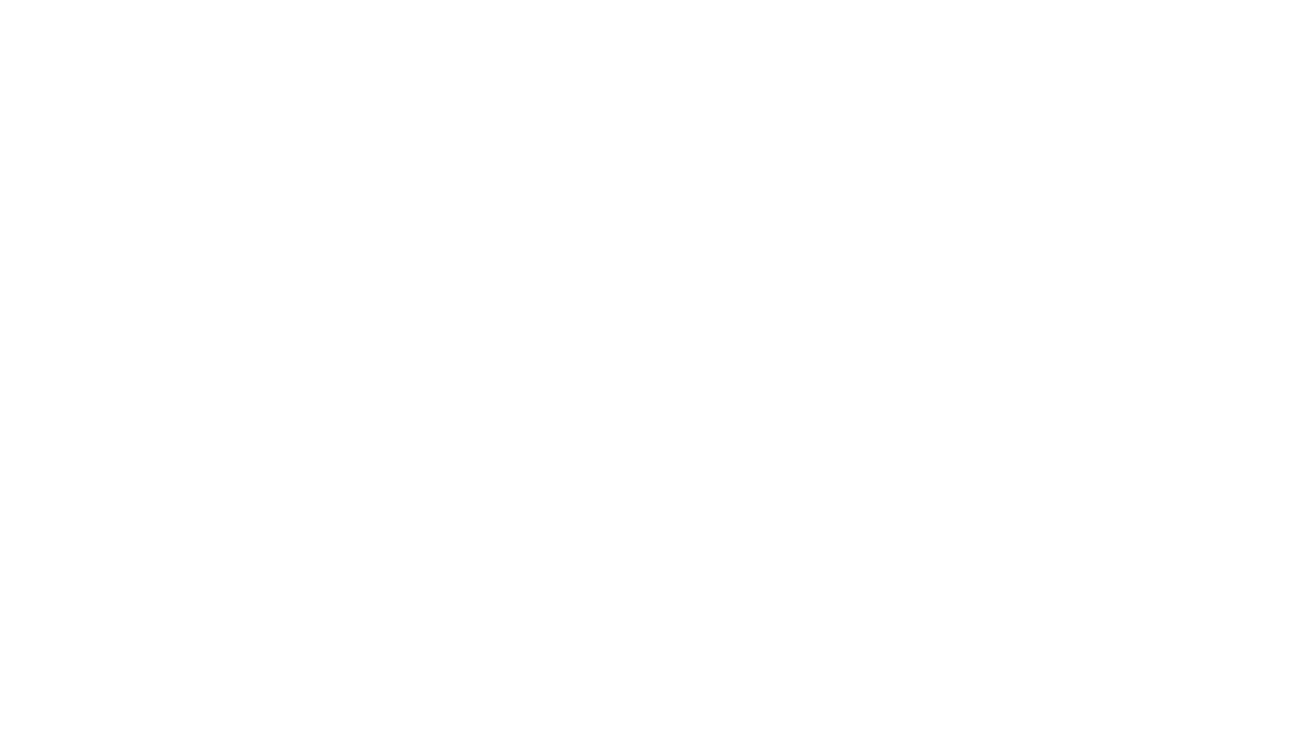
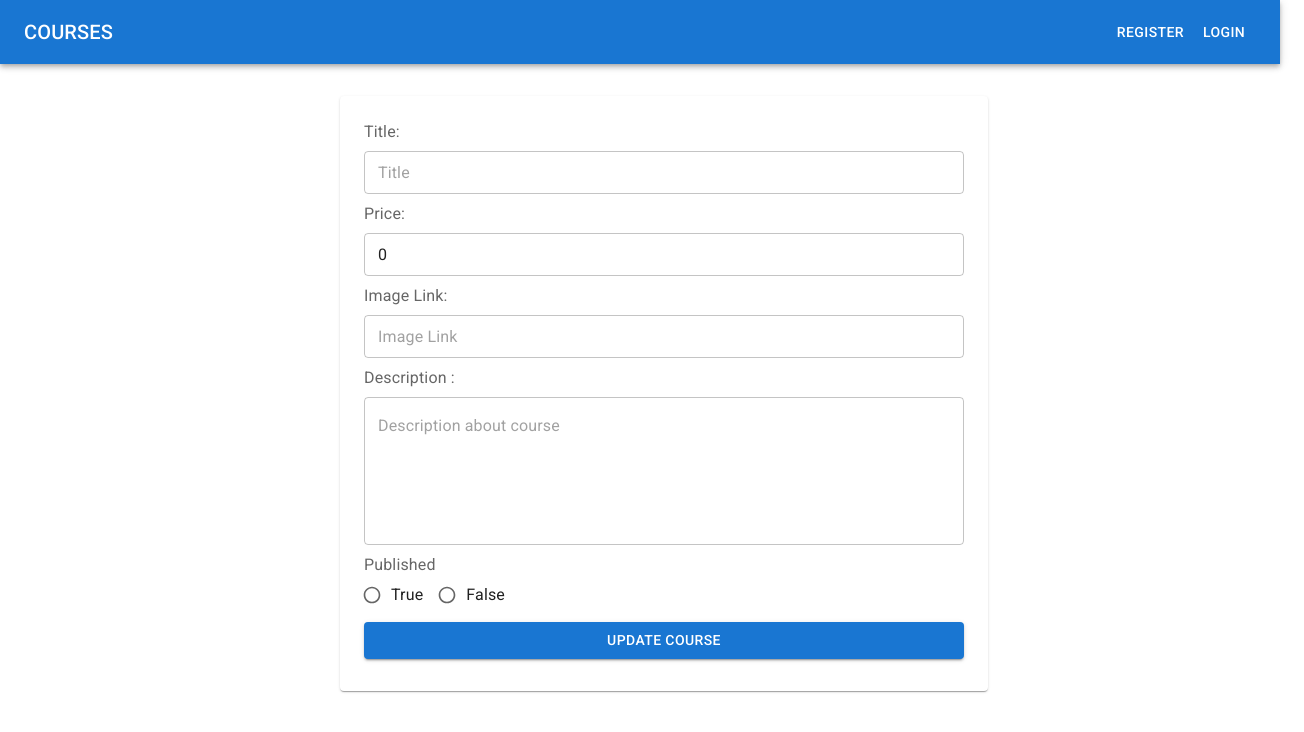
Before and after one commit to 100xDevs-hkirat/all-assignments, a React (Vite) app in the folder week-4/02-medium-course-selling-app-admin-dashboard/: page /courses/1 in a window 1280 px wide. Before the commit this address had no page. Shown: the top 732 px of the page, 1304 px wide, since content can reach past the window. Built offline with nearby package versions, Linux system fonts and the light colour scheme; no server answers.

Commit message:
02 assignment hard todo done

```diff
--- a/week-4/02-medium-course-selling-app-admin-dashboard/src/App.jsx
+++ b/week-4/02-medium-course-selling-app-admin-dashboard/src/App.jsx
@@ -4,6 +4,7 @@ import Landing from "./components/Landing";
 import CreateCourse from './components/CreateCourse';
 import Register from './components/Register';
 import ShowCourses from './components/ShowCourses';
+import UpdateCourse from './components/UpdateCourse';
 
 // This file shows how you can do routing in React.
 // Try going to /login, /register, /about, /courses on the website and see how the html changes
@@ -18,6 +19,7 @@ function App() {
                 <Route path="/register" element={<Register />} />
                 <Route path="/about" element={<CreateCourse />} />
                 <Route path="/courses" element={<ShowCourses />} />
+                <Route path='/courses/:courseId' element={<UpdateCourse/>} />
             </Routes>
         </Router>
     );
--- /dev/null
+++ b/week-4/02-medium-course-selling-app-admin-dashboard/src/components/UpdateCourse.jsx
@@ -0,0 +1,137 @@
+import { Box, Card, Grid, Typography,FormControl,FormControlLabel,FormLabel,RadioGroup,Radio } from "@mui/material";
+import React, { useState, useEffect } from "react";
+import NaveBar from "./NavBar";
+import Input from "./UI/InputField";
+import Button from "./UI/FullWidthButton";
+import { useParams } from "react-router-dom";
+// / You need to add input boxes to take input for users to create a course.
+// / I've added one input so you understand the api to do it.
+function getCourse(courseId) {
+    const [course, setCourse] = React.useState({});
+    const token = localStorage.getItem("adminToken");
+
+    useEffect(() => {
+      fetch("http://localhost:3000/admin/courses", {
+        headers: {
+          Authorization: token,
+        },
+      })
+        .then((res) => res.json())
+        .then((data) => data.courses)
+        .then((courses) => courses.find(course => course.id === courseId))
+        .then(course => setCourse(course));
+    }, []);
+    return course;
+}
+
+function UpdateCourse() {
+  const {courseId} = useParams();
+  const course = getCourse(parseInt(courseId));
+  const token = localStorage.getItem('adminToken');
+
+  const [title, setTitle] = React.useState("");
+  const [price, setPrice] = useState(0);
+  const [description, setDescription] = useState("");
+  const [imageLink, setImageLink] = useState("");
+  const [published, setPublished] = useState(true);
+
+  useEffect(()=>{
+    setTitle(course.title);
+    setPrice(course.price);
+    setImageLink(course.imageLink);
+    setDescription(course.description);
+    setPublished(course.published);
+  },[course]);
+
+  const onChangeTitle = (event) => setTitle(event.target.value);
+
+  const onChangePrice = (event) => {
+    if (event.target.value < 0) {
+      setPrice(0);
+      retu;
+    }
+    setPrice(event.target.value);
+  };
+
+  const onChangeDescription = (event) => setDescription(event.target.value);
+
+  const onChangeImageLink = (event) => setImageLink(event.target.value);
+
+  const onChangePublished = event => setPublished(event.target.value);
+
+  const onClick = () => {
+    fetch(`http://localhost:3000/admin/courses/${parseInt(courseId)}`, {
+        method: "PUT",
+        headers: {
+          "Content-Type": "application/json",
+          Authorization: token,
+        },
+        body:JSON.stringify({title, description, price, published, imageLink})
+      })
+     .then((res) => res.json())
+     .then(data => data.message)
+     .then(message => alert(message))
+  }
+
+  return (
+    <Box>
+      <NaveBar />
+      <Container>
+        <Card sx={{ width: "100%", maxWidth: 600, padding: 3, marginY: 1 }}>
+            <FormControl sx={{display: 'grid', flexDirection:'row'}}>
+              <FormLabel id = 'title'> Title: </FormLabel>
+              <Input aria-labelledby='title' value={title} onChange={onChangeTitle} placeholder="Title"/>
+            </FormControl>
+            <FormControl sx={{display: 'grid', flexDirection:'row'}}>
+              <FormLabel id = 'price'> Price: </FormLabel>
+              <Input aria-labelledby='price' value={price} onChange={onChangePrice}/>
+            </FormControl>
+            <FormControl sx={{display: 'grid', flexDirection:'row'}}>
+              <FormLabel id = 'imageLink'> Image Link: </FormLabel>
+              <Input   variant="outlined"  InputProps={{ readOnly: true}} aria-labelledby='imageLink' value={imageLink} onChange={onChangeImageLink} placeholder="Image Link"/>
+            </FormControl>
+            <FormControl sx={{display: 'grid', flexDirection:'row'}}>
+              <FormLabel id = 'description'>Description :</FormLabel>
+              <Input aria-labelledby='description' value={description} onChange={onChangeDescription} placeholder="Description about course" multiline rows={5}/>
+            </FormControl>
+            <FormControl>
+              <FormLabel id="published">Published</FormLabel>
+              <RadioGroup
+                row
+                aria-labelledby="published"
+                value={published}
+                onChange={onChangePublished}
+              >
+                <FormControlLabel
+                  value={true}
+                  control={<Radio size="small"/>}
+                  label="True"
+                />
+                <FormControlLabel
+                  value={false}
+                  control={<Radio size="small"/>}
+                  label="False"
+                />
+              </RadioGroup>
+           </FormControl>
+           <Button onClick = {onClick}>Update Course</Button>
+        </Card>
+      </Container>
+    </Box>
+  );
+}
+
+function Container(props) {
+  return (
+    <Grid
+      sx={{ margin: 3 }}
+      container
+      direction="column"
+      justifyContent="center"
+      alignItems="center"
+    >
+      {props.children}
+    </Grid>
+  );
+}
+export default UpdateCourse;
```
Also changed, not shown: 2 other files (tests, documents, lock files or other folders).
